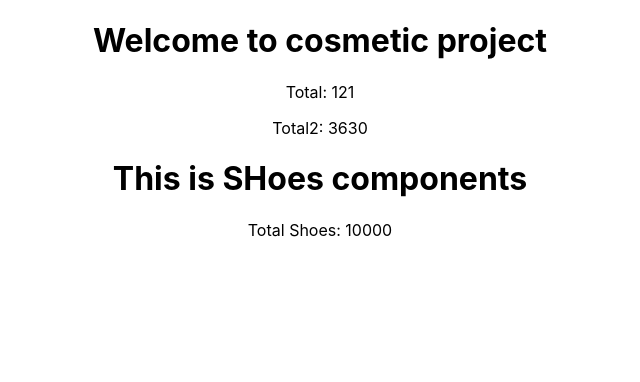
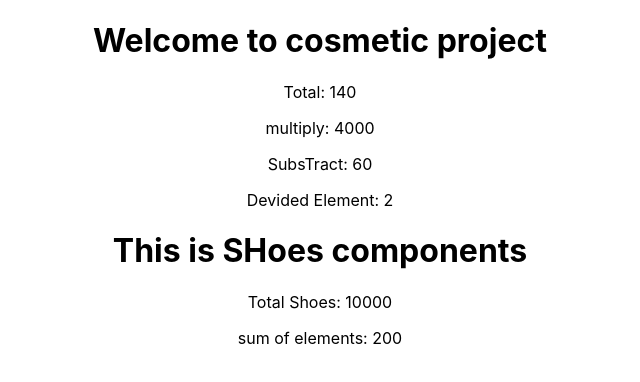
Before and after one commit to Galib24/practice-react, a React (Create React App) app: page / in a window 1280 px wide. Shown: the top 382 px of the page, without its empty margins (320-960 px from the left). Built offline with nearby package versions, Linux system fonts and the light colour scheme.

Commit message:
added devided substarct multiple with export by react

```diff
--- a/src/components/Cosmetics/Cosmetics.js
+++ b/src/components/Cosmetics/Cosmetics.js
@@ -1,18 +1,22 @@
 import React from 'react';
-import { add, multiply } from '../../utilities/calculate';
+import { add, DevIded, multiply, subsTract } from '../../utilities/calculate';
 // import add from '../../utilities/calculate';
 
 
 const Cosmetics = () => {
-    const first = 55;
-    const second = 66;
+    const first = 100;
+    const second = 40;
     const total = add(first, second)
     const total2 =multiply(first,second)
+    const subsTract1 = subsTract(first,second)
+    const DevidedValue= DevIded(first,second)
     return (
         <div>
             <h1>Welcome to cosmetic project</h1>
             <p>Total: {total}</p>
-            <p>Total2: {total2}</p>
+            <p>multiply: {total2}</p>
+            <p>SubsTract: {subsTract1}</p>
+            <p>Devided Element: {parseInt(DevidedValue)}</p>
         </div>
     );
 };
--- a/src/components/Shoes/Shoes.js
+++ b/src/components/Shoes/Shoes.js
@@ -1,14 +1,16 @@
 import React from 'react';
-import { multiply } from '../../utilities/calculate';
+import { add, multiply } from '../../utilities/calculate';
 
 const Shoes = () => {
     const first =  100;
     const second = 100;
     const total = multiply(first, second)
+    const sum = add(first,second);
     return (
         <div>
             <h1>This is SHoes components</h1>
             <p>Total Shoes: {total}</p>
+            <p>sum of elements: {sum}</p>
         </div>
     );
 };
--- a/src/utilities/calculate.js
+++ b/src/utilities/calculate.js
@@ -5,4 +5,12 @@ const add = (first, second) =>{
 const multiply = (first, second) =>{
     return first * second;
 }
-export {add,multiply}
+const subsTract= (first, second) =>{
+    return first - second;
+
+}
+const DevIded =(first,second)=>{
+    return first / second;
+
+}
+export {add,multiply,subsTract,DevIded}
```
